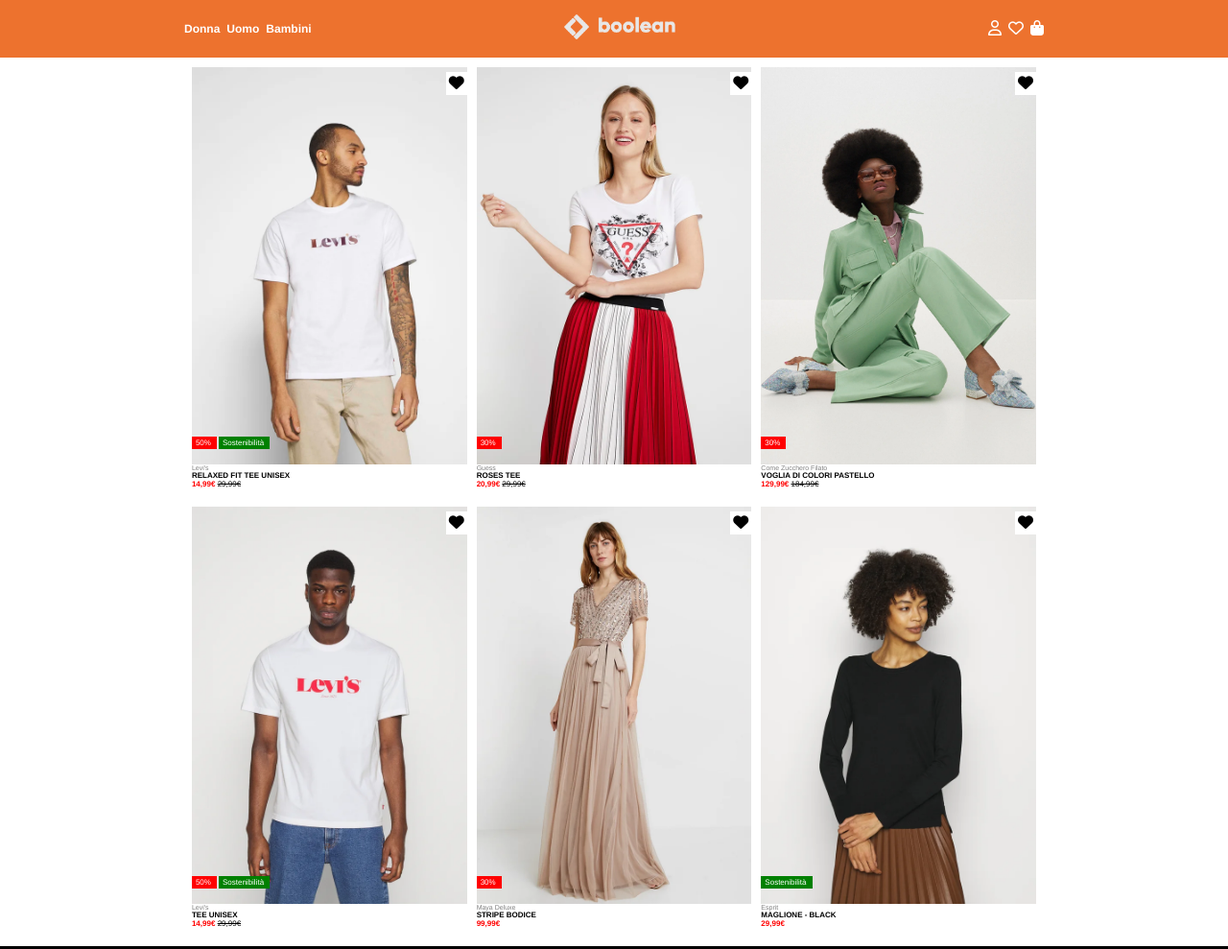
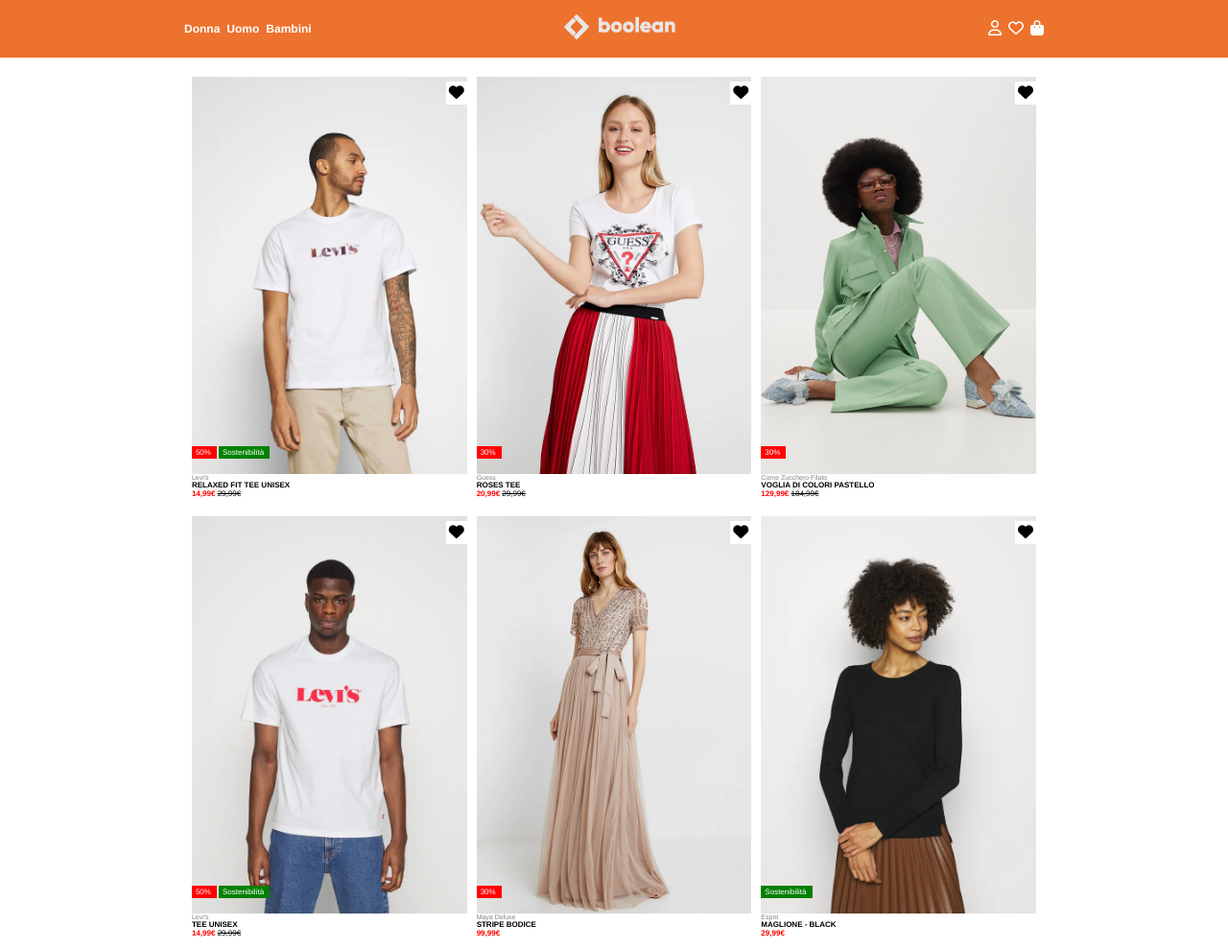
Before and after one commit to stefanozuffi/html-css-boolando, a plain HTML site: page index.html in a window 1280 px wide. Shown: the top 989 px of the page at 96% size. Drawn offline with Linux system fonts and the light colour scheme.

Commit message:
header position:fixed

```diff
--- a/css/style.css
+++ b/css/style.css
@@ -20,8 +20,13 @@
 
 /* #region Header */
 header {
+    width: 100%;
     padding: 15px 0;
     background-color: rgb(237, 114, 46);
+    position: fixed;
+    top: 0;
+    z-index: 100;
+
 }
 
 .in-header {
@@ -68,7 +73,7 @@ header {
 
 /* #region Main*/
 .in-main {
-    margin: 10px auto;
+    margin: 80px auto 30px auto;
     justify-content: center;
     align-items: center;
     flex-wrap: wrap;
```
